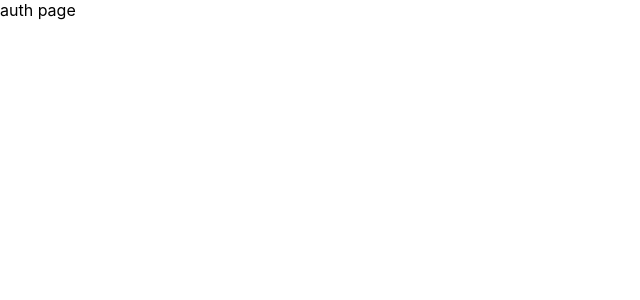
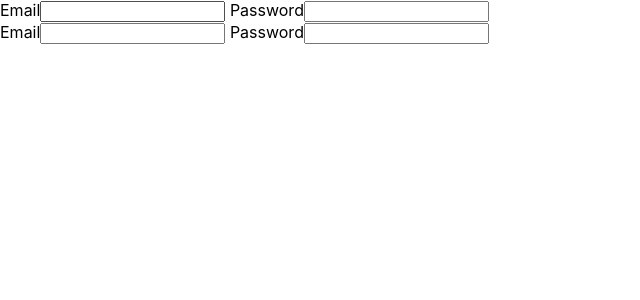
Before and after one commit to CameronZimmerman/anime-site-client, a React (Create React App) app: page /login in a window 1280 px wide. Shown: the top 300 px of the page, without its empty margins (0-640 px from the left). Built offline with nearby package versions, Linux system fonts and the light colour scheme.

Commit message:
create authPage and AuthForm to use with api utils

```diff
--- a/src/Auth/AuthForm.js
+++ b/src/Auth/AuthForm.js
@@ -0,0 +1,17 @@
+import React, { Component } from 'react'
+
+export default class AuthForm extends Component {
+    render() {
+        return (
+            <form>
+                <label> Email
+                    <input/>
+                </label>
+
+                <label> Password
+                    <input type='password'/>
+                </label>
+            </form>
+        )
+    }
+}
--- a/src/Auth/AuthPage.js
+++ b/src/Auth/AuthPage.js
@@ -1,10 +1,25 @@
 import React, { Component } from 'react'
-
+import AuthForm from './AuthForm.js'
+import { setToken } from '../utils/local-storage-utils.js'
 export default class AuthPage extends Component {
+    state = {
+        username: '',
+        password: ''
+    }
+    handleUsernameChange = (e) => {
+        this.setState({username: e.target.value})
+    }
+    handlePasswordChange = (e) => {
+        this.setState({password: e.target.value})
+    }
+    handleSubmit = (e) => {
+        // api stuff here
+    }
     render() {
         return (
             <div>
-                auth page
+                <AuthForm kind='Login' handler={this.handleUsernameChange}></AuthForm>
+                <AuthForm kind='Sign Up' handler={this.handlePasswordChange}></AuthForm>
             </div>
         )
     }
```
